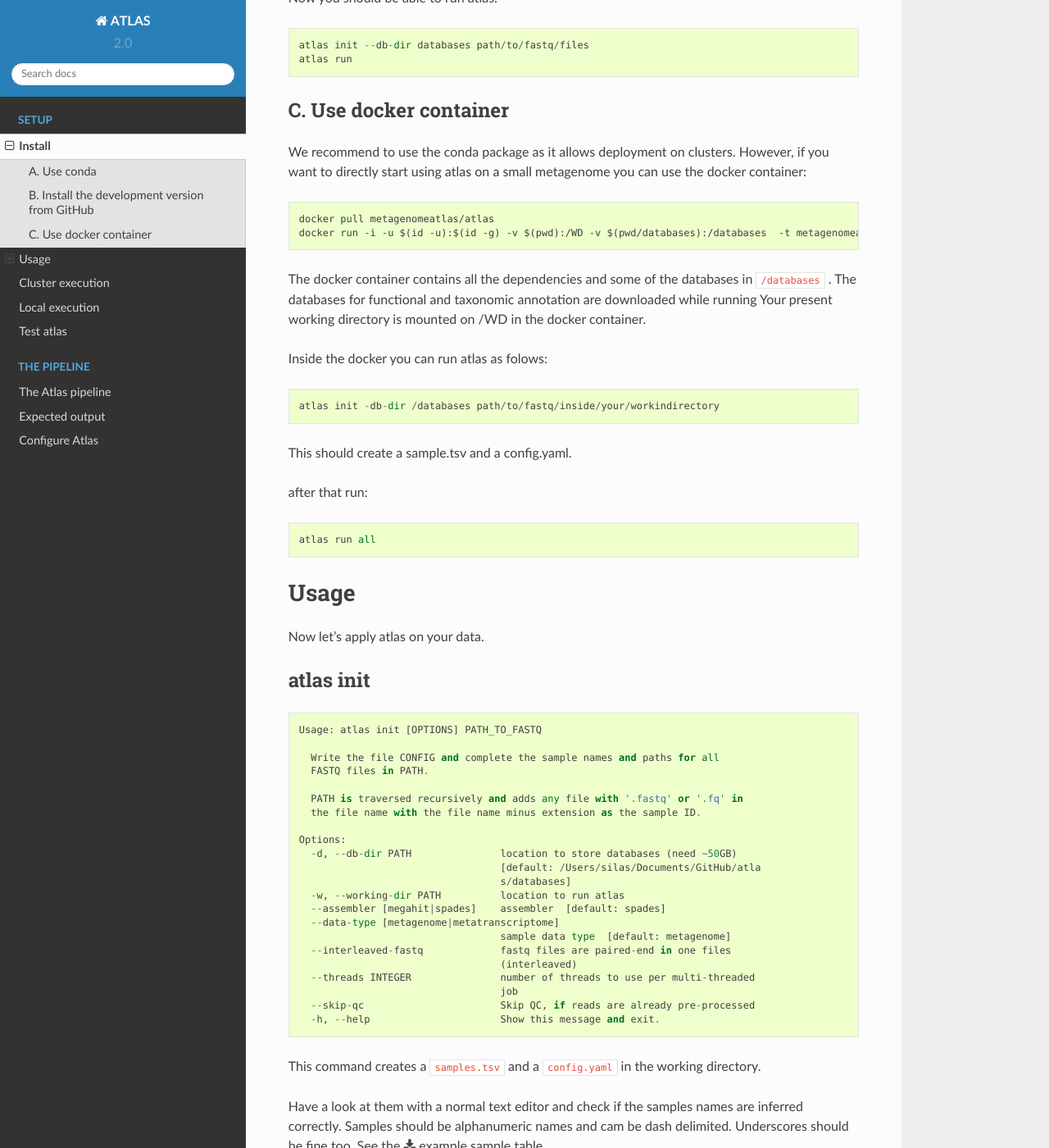
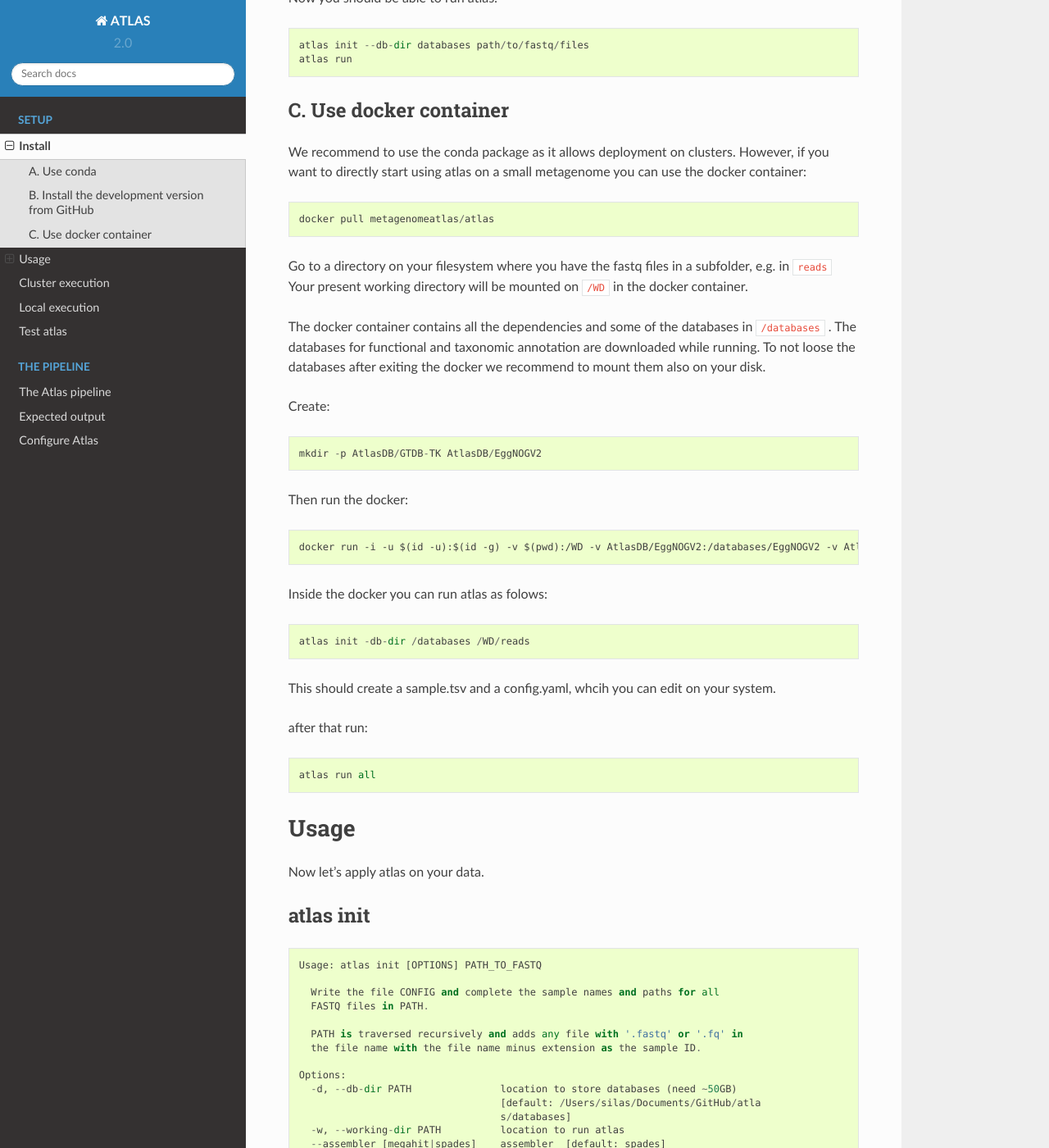
Before and after one commit to metagenome-atlas/atlas, a Sphinx documentation site: the page built from docs/usage/getting_started.rst, in a window 1280 px wide and 1400 px high, scrolled down 932 px. Shown: the whole window at 82% size. Built offline with Sphinx 7.4.7 and the Read the Docs theme 2.0.0, drawn with Linux system fonts in a browser that asks for light colours.

Commit message:
correct mount of docker

```diff
--- a/docs/usage/getting_started.rst
+++ b/docs/usage/getting_started.rst
@@ -43,17 +43,28 @@ We recommend to use the conda package as it allows deployment on clusters.
 However, if you want to directly start using atlas on a small metagenome you can use the docker container::
 
   docker pull metagenomeatlas/atlas
-  docker run -i -u $(id -u):$(id -g) -v $(pwd):/WD -v $(pwd/databases):/databases  -t metagenomeatlas/atlas:latest /bin/bash
+
+Go to a directory on your filesystem where you have the fastq files in a subfolder, e.g. in ``reads``
+Your present working directory will be mounted on ``/WD`` in the docker container.
 
 The docker container contains all the dependencies and some of the databases in ``/databases`` .
-The databases for functional and taxonomic annotation are downloaded while running
-Your present working directory is mounted on /WD in the docker container.
+The databases for functional and taxonomic annotation are downloaded while running.
+To not loose the databases after exiting the docker we recommend to mount them also on your disk.
+
+Create::
+
+  mkdir -p AtlasDB/GTDB-TK AtlasDB/EggNOGV2
+
+Then run the docker::
+
+  docker run -i -u $(id -u):$(id -g) -v $(pwd):/WD -v AtlasDB/EggNOGV2:/databases/EggNOGV2 -v AtlasDB/GTDB-TK:/databases/GTDB-TK  -t metagenomeatlas/atlas:latest /bin/bash
+
 
 Inside the docker you can run atlas as folows::
 
-  atlas init -db-dir /databases path/to/fastq/inside/your/workindirectory
+  atlas init -db-dir /databases /WD/reads
 
-This should create a sample.tsv and a config.yaml.
+This should create a sample.tsv and a config.yaml, whcih you can edit on your system.
 
 after that run::
 
```
Also changed, not shown: README.md (+2 -2 lines), 1 other file.
